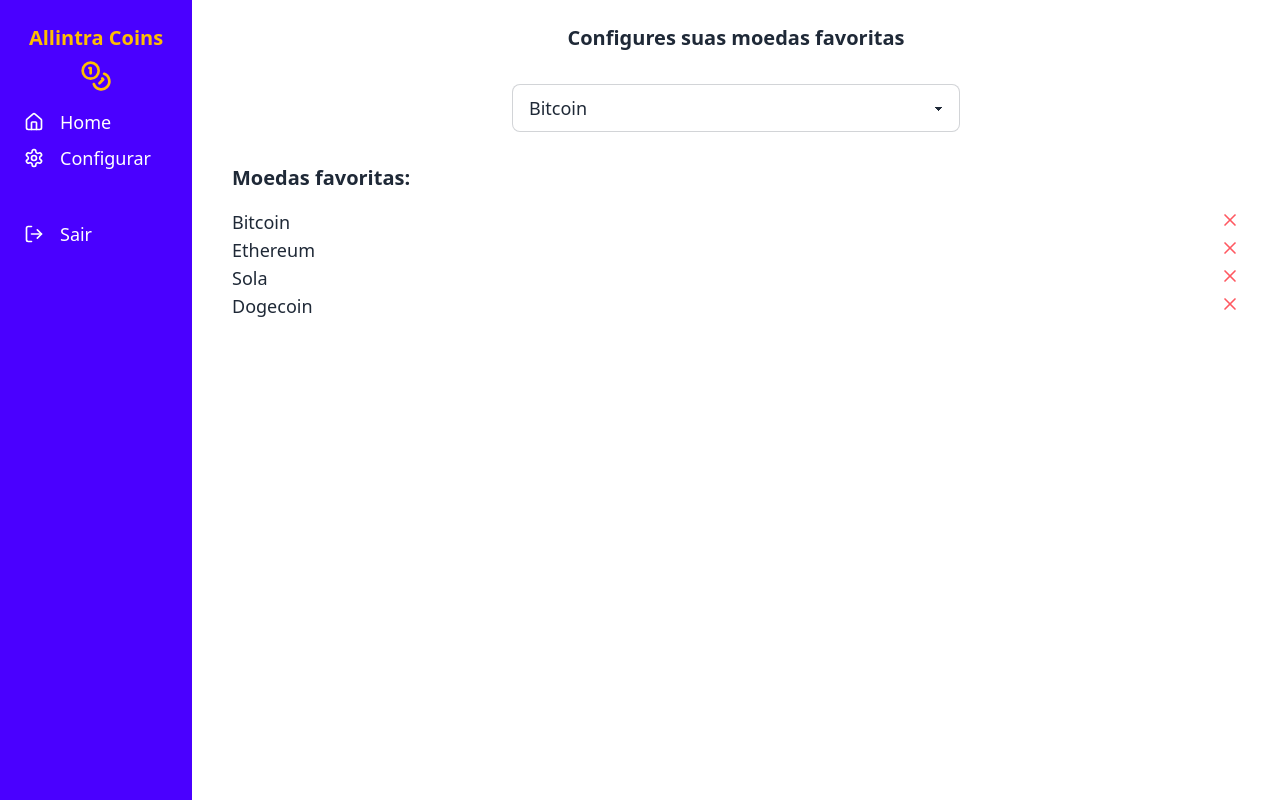
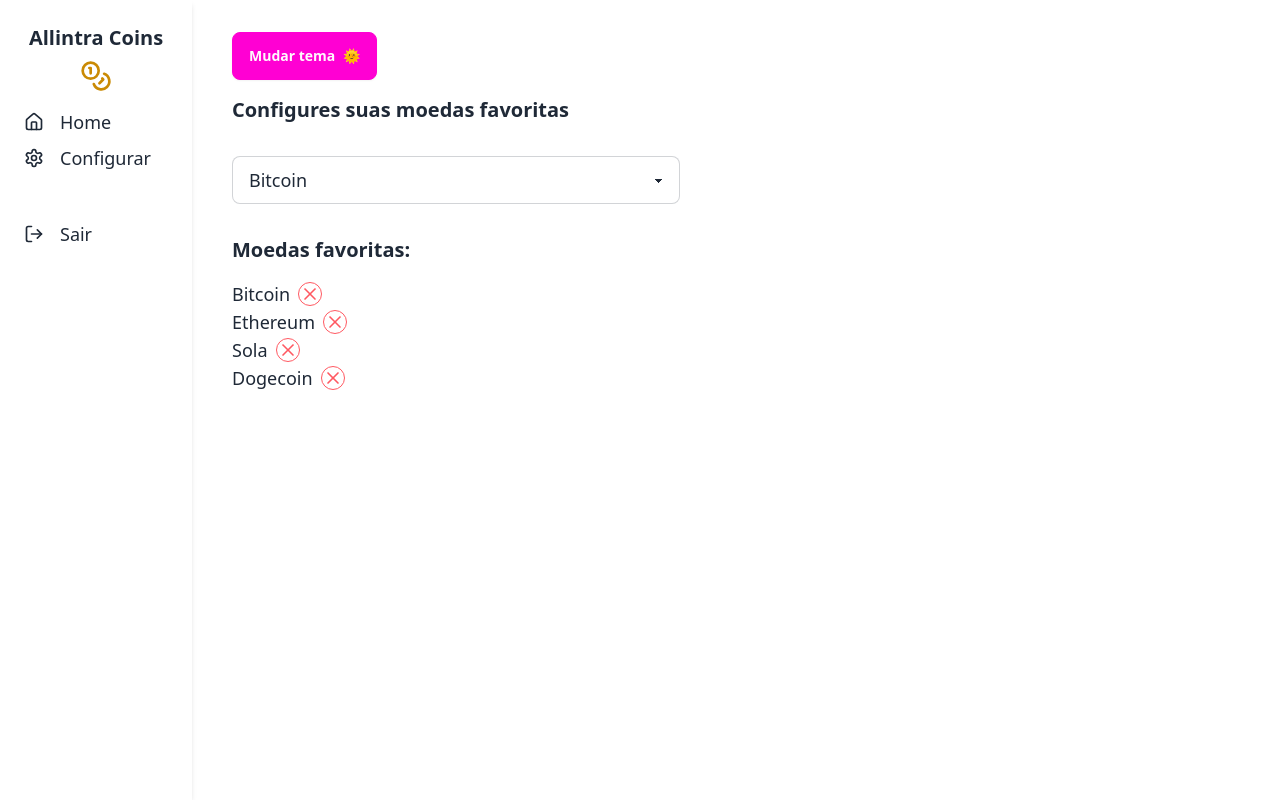
Before and after one commit to RomuloOliveira94/allintra-coins, a React (Vite) app: page /config in a window 1280 px wide. Built offline with nearby package versions, Linux system fonts and the light colour scheme.

Commit message:
#add theme switcher

```diff
--- a/src/App.tsx
+++ b/src/App.tsx
@@ -1,9 +1,19 @@
 import { Outlet } from "react-router-dom";
 import SideNav from "./components/SideNav";
+import { useEffect, useState } from "react";
 
 function App() {
+  const [theme, setTheme] = useState(localStorage.getItem("theme"));
+
+  useEffect(() => {
+    if (!theme) {
+      localStorage.setItem("theme", "light");
+    }
+    setTheme(localStorage.getItem("theme"));
+  }, [theme, setTheme]);
+
   return (
-    <div className="flex min-h-screen">
+    <div data-theme={theme} className="flex min-h-screen">
       <SideNav />
       <main className="container overflow-x-auto">
         <Outlet />
--- a/src/components/CriptoCard.tsx
+++ b/src/components/CriptoCard.tsx
@@ -25,11 +25,10 @@ const CriptoCard = ({
       : "text-black";
 
   return (
-    <div className="flex justify-between items-center bg-white p-3 rounded-lg text-black">
+    <div className="flex justify-between items-center bg-white p-3 rounded-lg text-black shadow-md">
       <div className="grid gap-2">
         <div className="flex gap-2 font-bold text-xl">
-          <h2>{name}</h2>-
-          <p>{symbol}</p>
+          <h2>{name}</h2>-<p>{symbol}</p>
         </div>
 
         <div className="flex justify-between font-semibold">
--- a/src/components/SideNav.tsx
+++ b/src/components/SideNav.tsx
@@ -1,11 +1,4 @@
-import {
-  ChevronRight,
-  Coins,
-  Home,
-  LogOut,
-  Settings,
-  X,
-} from "lucide-react";
+import { ChevronRight, Coins, Home, LogOut, Settings, X } from "lucide-react";
 import { useEffect, useState } from "react";
 import { Link } from "react-router-dom";
 
@@ -21,7 +14,7 @@ const SideNav = () => {
   }, []);
 
   return (
-    <div>
+    <div className="shadow-md">
       {isMobile && (
         <button
           className={
@@ -31,20 +24,16 @@ const SideNav = () => {
           }
           onClick={() => setIsOpen(!isOpen)}
         >
-          {isOpen ? (
-            <X size={32} className="text-white" />
-          ) : (
-            <ChevronRight size={40} />
-          )}
+          {isOpen ? <X size={32} className="" /> : <ChevronRight size={40} />}
         </button>
       )}
 
       {isOpen && (
-        <header className="items-center bg-primary p-6 sm:min-w-[15vw] relative h-full min-w-[50vw]">
-          <h1 className="text-xl text-warning font-bold text-center flex flex-col items-center gap-2 mb-4">
+        <header className="items-center bg-base-100 p-6 sm:min-w-[15vw] relative h-full min-w-[50vw]">
+          <h1 className="text-xl font-bold text-center flex flex-col items-center gap-2 mb-4">
             Allintra Coins{" "}
             <span>
-              <Coins size={32} className="text-warning" />
+              <Coins size={32} className="text-yellow-600" />
             </span>
           </h1>
           <nav>
@@ -55,23 +44,17 @@ const SideNav = () => {
               }}
             >
               <li>
-                <Link to={"/"} className="text-white flex gap-4 items-center">
+                <Link to={"/"} className="flex gap-4 items-center">
                   <Home size={20} /> Home
                 </Link>
               </li>
               <li>
-                <Link
-                  to={"/config"}
-                  className="text-white flex gap-4 items-center"
-                >
+                <Link to={"/config"} className="flex gap-4 items-center">
                   <Settings size={20} /> Configurar
                 </Link>
               </li>
               <li>
-                <a
-                  href="#"
-                  className="text-white flex gap-4 items-center mt-10"
-                >
+                <a href="#" className="flex gap-4 items-center mt-10">
                   <LogOut size={20} /> Sair
                 </a>
               </li>
--- /dev/null
+++ b/src/components/ThemeChanger.tsx
@@ -0,0 +1,26 @@
+import { useState } from "react";
+
+const ThemeChanger = () => {
+  const [theme, setTheme] = useState(localStorage.getItem("theme") || "light");
+  const handleChangeTheme = () => {
+    const newTheme = theme === "light" ? "dracula" : "light";
+    setTheme(newTheme);
+    //save to local storage
+    localStorage.setItem("theme", newTheme);
+    window.location.reload();
+  };
+
+  return (
+    <div>
+      <button
+        className="btn btn-secondary flex items-center gap-2"
+        onClick={handleChangeTheme}
+      >
+        Mudar tema
+        <span>{theme === "light" ? "🌞" : "🌚"}</span>
+      </button>
+    </div>
+  );
+};
+
+export default ThemeChanger;
--- a/src/pages/Config.tsx
+++ b/src/pages/Config.tsx
@@ -3,6 +3,7 @@ import Criptos from "../data/criptos.json";
 import { RootState } from "../store/types";
 import { addCripto, removeCripto } from "../store/favoriteCriptoSlice";
 import { X } from "lucide-react";
+import ThemeChanger from "../components/ThemeChanger";
 
 const Config = () => {
   const dispatch = useDispatch();
@@ -19,11 +20,14 @@ const Config = () => {
 
   return (
     <div className="grid gap-2 p-6">
-      <h1 className="text-xl font-bold text-center">
+      <div className="my-2">
+        <ThemeChanger />
+      </div>
+      <h1 className="text-xl font-bold text-center md:text-start">
         Configures suas moedas favoritas
       </h1>
       <select
-        className="select select-bordered w-full max-w-md my-6 text-lg mx-auto"
+        className="select select-bordered w-full max-w-md my-6 text-lg max-sm:mx-auto"
         name="criptos"
         onChange={handleGetCripto}
       >
@@ -37,16 +41,19 @@ const Config = () => {
         ))}
       </select>
 
-      <div className="grid gap-4 items-center">
+      <div className="grid gap-4">
         <h2 className="text-xl font-semibold">Moedas favoritas:</h2>
         <ul>
           {favoriteCriptosData.map((cripto, index) => (
-            <li key={index} className="flex items-center justify-between gap-2 text-lg">
+            <li
+              key={index}
+              className="flex items-center justify-between md:justify-start gap-2 text-lg"
+            >
               {cripto.name}
-              <span className="flex items-center ">
+              <span className="flex items-center justify-center border border-error rounded-full h-6 w-6">
                 <X
                   size={20}
-                  className="text-error mb-1 cursor-pointer hover:opacity-50"
+                  className="text-error cursor-pointer hover:opacity-50"
                   onClick={() => handleDeleteCripto(cripto.symbol)}
                 />
               </span>
--- a/src/pages/Home.tsx
+++ b/src/pages/Home.tsx
@@ -37,7 +37,7 @@ const Home = () => {
       <h2 className="text-lg text-center font-light">
         Acompanhe suas moedas favoritas em tempo real.
       </h2>
-      <small className="text-center">*Flutuação na janela de 24h</small>
+      <p className="text-center my-2 font-extralight">*Flutuação na janela de 24h</p>
       <div className="grid xl:grid-cols-4 gap-4 mt-6">
         {Array.from(criptosLastValues)
           .sort()
--- a/tailwind.config.js
+++ b/tailwind.config.js
@@ -12,4 +12,40 @@ export default {
     },
   },
   plugins: [daisyui],
+  daisyui: {
+    themes: [
+      "light",
+      "dark",
+      "cupcake",
+      "bumblebee",
+      "emerald",
+      "corporate",
+      "synthwave",
+      "retro",
+      "cyberpunk",
+      "valentine",
+      "halloween",
+      "garden",
+      "forest",
+      "aqua",
+      "lofi",
+      "pastel",
+      "fantasy",
+      "wireframe",
+      "black",
+      "luxury",
+      "dracula",
+      "cmyk",
+      "autumn",
+      "business",
+      "acid",
+      "lemonade",
+      "night",
+      "coffee",
+      "winter",
+      "dim",
+      "nord",
+      "sunset",
+    ],
+  },
 };
```
